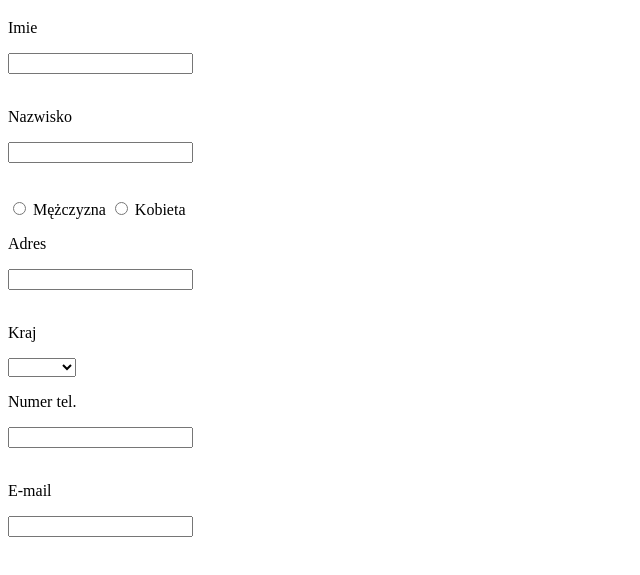
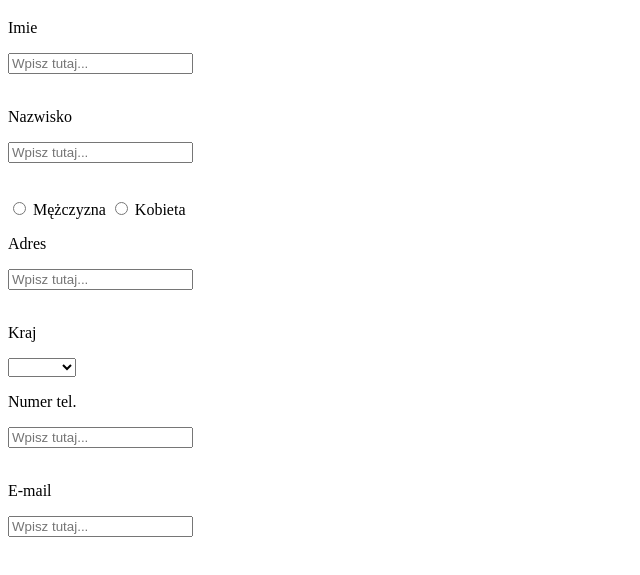
Before and after one commit to Michal19Mazur/index.html-from, a plain HTML site: page index.html in a window 1280 px wide. Shown: the part 61-636 px from the top of the page, without its empty margins (0-640 px from the left). Drawn offline with Linux system fonts and the light colour scheme.

Commit message:
Update index.html

```diff
--- a/index.html
+++ b/index.html
@@ -8,11 +8,11 @@
 <h1>Form</h1>
 <p>Imie</p>
 <form>
-<input type="text" id="fname" name="fname"><br><br>
+<input type="text" id="fname" name="fname" placeholder="Wpisz tutaj..."><br><br>
 </form>
 <p>Nazwisko</p>
 <form>
-<input type="text" id="fname" name="fname"><br><br>
+<input type="text" id="fname" name="fname" placeholder="Wpisz tutaj..."><br><br>
 </form>
 </form>
 
@@ -34,7 +34,7 @@
 
 <p>Adres</p>
 <form>
-<input type="text" id="fname" name="fname"><br><br>
+<input type="text" id="fname" name="fname" placeholder="Wpisz tutaj..."><br><br>
 </form>
 <p>Kraj</p>
 <form>
@@ -51,11 +51,11 @@
 </form>
 <p>Numer tel.</p>
 <form>
-<input type="text" id="fname" name="fname"><br><br>
+<input type="text" id="fname" name="fname" placeholder="Wpisz tutaj..."><br><br>
 </form>
 <p>E-mail</p>
 <form>
-<input type="text" id="fname" name="fname"><br><br>
+<input type="text" id="fname" name="fname" placeholder="Wpisz tutaj..."><br><br>
 </form>
 </body>
 </html>
```
